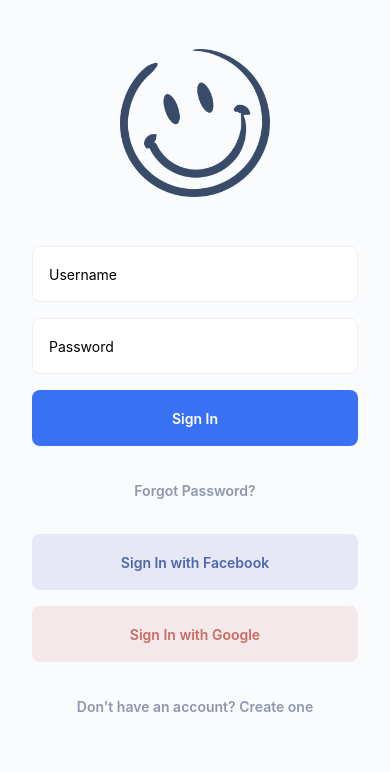
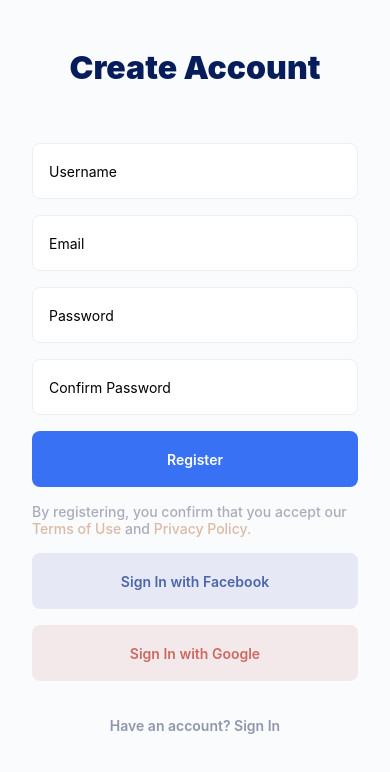
Before and after one commit to KevinBarrera/authentication, a React Native app: screen / in a window 390 px wide. Shown: the top 772 px of the page. Built offline with nearby package versions, Linux system fonts and the light colour scheme.

Commit message:
Sign Up screen added

```diff
--- a/App.tsx
+++ b/App.tsx
@@ -9,11 +9,12 @@ import React from 'react';
 import {SafeAreaView, StyleSheet} from 'react-native';
 
 import SignInScreen from './src/screens/SignInScreen';
+import SignUpScreen from './src/screens/SignUpScreen';
 
 function App(): JSX.Element {
   return (
     <SafeAreaView style={styles.root}>
-      <SignInScreen />
+      <SignUpScreen />
     </SafeAreaView>
   );
 }
--- /dev/null
+++ b/src/components/SocialSignInButtons.tsx
@@ -0,0 +1,31 @@
+import React from 'react';
+import CustomButton from './CustomButton';
+
+const SocialSignInButtons = () => {
+  const handleSignInFacebook = () => {
+    console.log('User pressed Sign In with Facebook');
+  };
+
+  const handleSignInGoogle = () => {
+    console.log('User pressed Sign In with Google');
+  };
+
+  return (
+    <>
+      <CustomButton
+        text="Sign In with Facebook"
+        onPressButton={handleSignInFacebook}
+        backgroundColor="#e7e8f6"
+        textColor="#4b67aa"
+      />
+      <CustomButton
+        text="Sign In with Google"
+        onPressButton={handleSignInGoogle}
+        backgroundColor="#f3e9ea"
+        textColor="#cd6960"
+      />
+    </>
+  );
+};
+
+export default SocialSignInButtons;
--- a/src/screens/SignInScreen.tsx
+++ b/src/screens/SignInScreen.tsx
@@ -3,6 +3,7 @@ import React, {useState} from 'react';
 
 import CustomInput from '../components/CustomInput';
 import CustomButton from '../components/CustomButton';
+import SocialSignInButtons from '../components/SocialSignInButtons';
 
 const logo = require('../../assets/images/logo.png');
 
@@ -16,14 +17,6 @@ const SignInScreen = () => {
 
   const handleForgotPassword = () => {
     console.log('User pressed Forgot Password');
-  };
-
-  const handleSignInFacebook = () => {
-    console.log('User pressed Sign In with Facebook');
-  };
-
-  const handleSignInGoogle = () => {
-    console.log('User pressed Sign In with Google');
   };
 
   const handleDontHaveAnAccount = () => {
@@ -52,18 +45,7 @@ const SignInScreen = () => {
             onPressButton={handleForgotPassword}
             type="Secondary"
           />
-          <CustomButton
-            text="Sign In with Facebook"
-            onPressButton={handleSignInFacebook}
-            backgroundColor="#e7e8f6"
-            textColor="#4b67aa"
-          />
-          <CustomButton
-            text="Sign In with Google"
-            onPressButton={handleSignInGoogle}
-            backgroundColor="#f3e9ea"
-            textColor="#cd6960"
-          />
+          <SocialSignInButtons />
           <CustomButton
             text="Don't have an account? Create one"
             onPressButton={handleDontHaveAnAccount}
@@ -91,6 +73,7 @@ const styles = StyleSheet.create({
     width: 150,
     height: 150,
     marginBottom: 48,
+    tintColor: '#061c5b',
   },
   elements: {
     width: '100%',
--- /dev/null
+++ b/src/screens/SignUpScreen.tsx
@@ -0,0 +1,97 @@
+import {StyleSheet, View, Text, ScrollView} from 'react-native';
+import React, {useState} from 'react';
+
+import CustomInput from '../components/CustomInput';
+import CustomButton from '../components/CustomButton';
+import SocialSignInButtons from '../components/SocialSignInButtons';
+
+const SignUpScreen = () => {
+  const [username, setUsername] = useState('');
+  const [email, setEmail] = useState('');
+  const [password, setPassword] = useState('');
+  const [passwordConfirmation, setPasswordConfirmation] = useState('');
+
+  const handleRegister = () => {
+    console.log('User pressed Sign In');
+  };
+
+  const handleHaveAnAccount = () => {
+    console.log('User pressed do have an account');
+  };
+
+  return (
+    <ScrollView showsVerticalScrollIndicator={false}>
+      <View style={styles.container}>
+        <Text style={styles.title}>Create Account</Text>
+        <View style={styles.elements}>
+          <CustomInput
+            placeholder="Username"
+            value={username}
+            onValueChange={setUsername}
+          />
+          <CustomInput
+            placeholder="Email"
+            value={email}
+            onValueChange={setEmail}
+          />
+          <CustomInput
+            placeholder="Password"
+            value={password}
+            onValueChange={setPassword}
+            secureTextEntry
+          />
+          <CustomInput
+            placeholder="Confirm Password"
+            value={passwordConfirmation}
+            onValueChange={setPasswordConfirmation}
+            secureTextEntry
+          />
+          <CustomButton text="Register" onPressButton={handleRegister} />
+          <Text style={styles.policy}>
+            By registering, you confirm that you accept our{' '}
+            <Text style={styles.policyLink}>Terms of Use</Text> and{' '}
+            <Text style={styles.policyLink}>Privacy Policy.</Text>
+          </Text>
+          <SocialSignInButtons />
+          <CustomButton
+            text="Have an account? Sign In"
+            onPressButton={handleHaveAnAccount}
+            type="Secondary"
+          />
+        </View>
+      </View>
+    </ScrollView>
+  );
+};
+
+export default SignUpScreen;
+
+const styles = StyleSheet.create({
+  container: {
+    flex: 1,
+    alignItems: 'center',
+    justifyContent: 'space-between',
+    paddingTop: 48,
+    paddingBottom: 16,
+    paddingHorizontal: 32,
+    height: '100%',
+    gap: 56,
+  },
+  title: {
+    color: '#061c5b',
+    fontSize: 32,
+    fontWeight: '900',
+  },
+  elements: {
+    width: '100%',
+    gap: 16,
+  },
+  policy: {
+    color: '#abacbb',
+    fontWeight: '500',
+  },
+  policyLink: {
+    color: '#dabaa3',
+    fontWeight: '500',
+  },
+});
```
